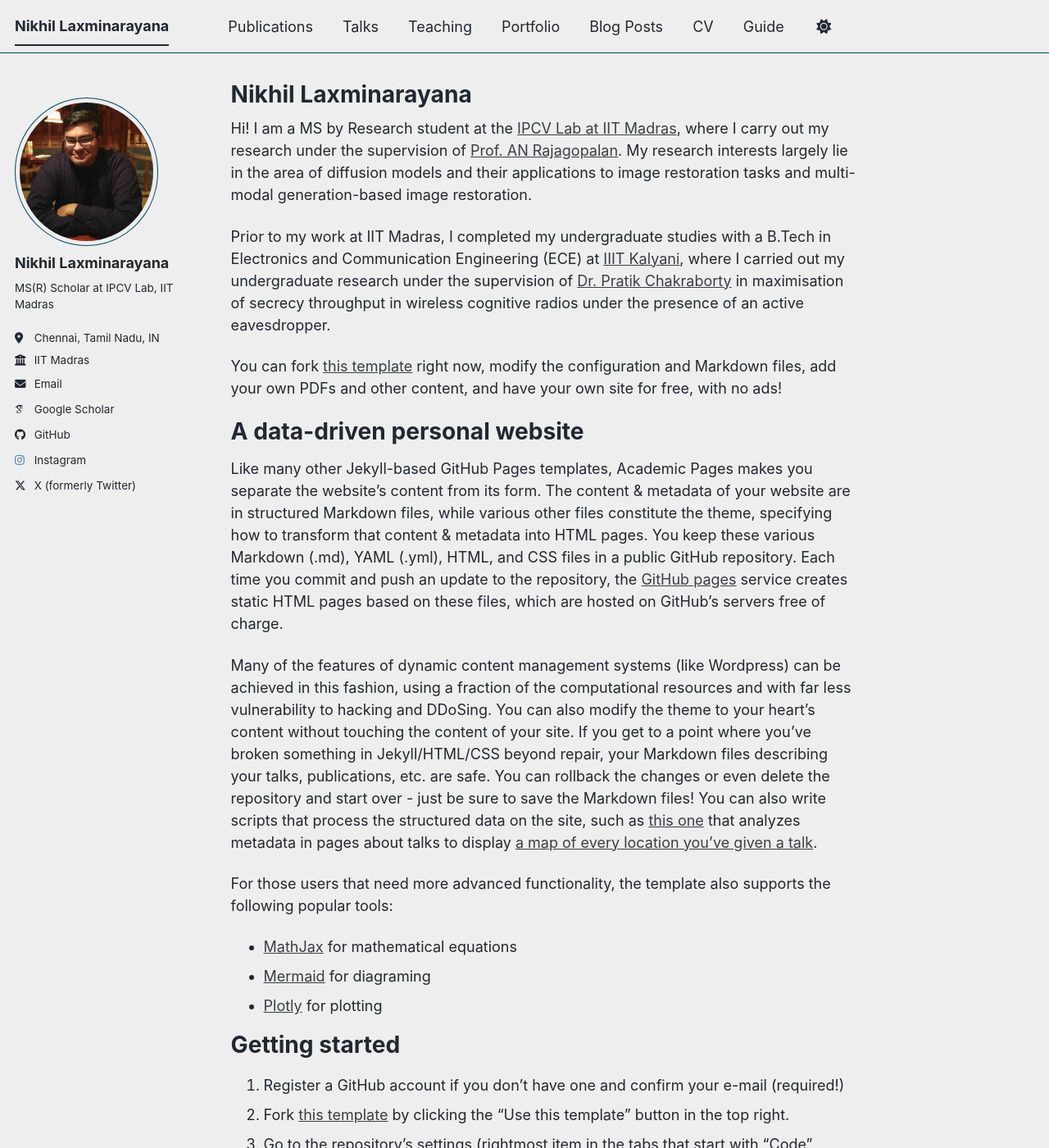
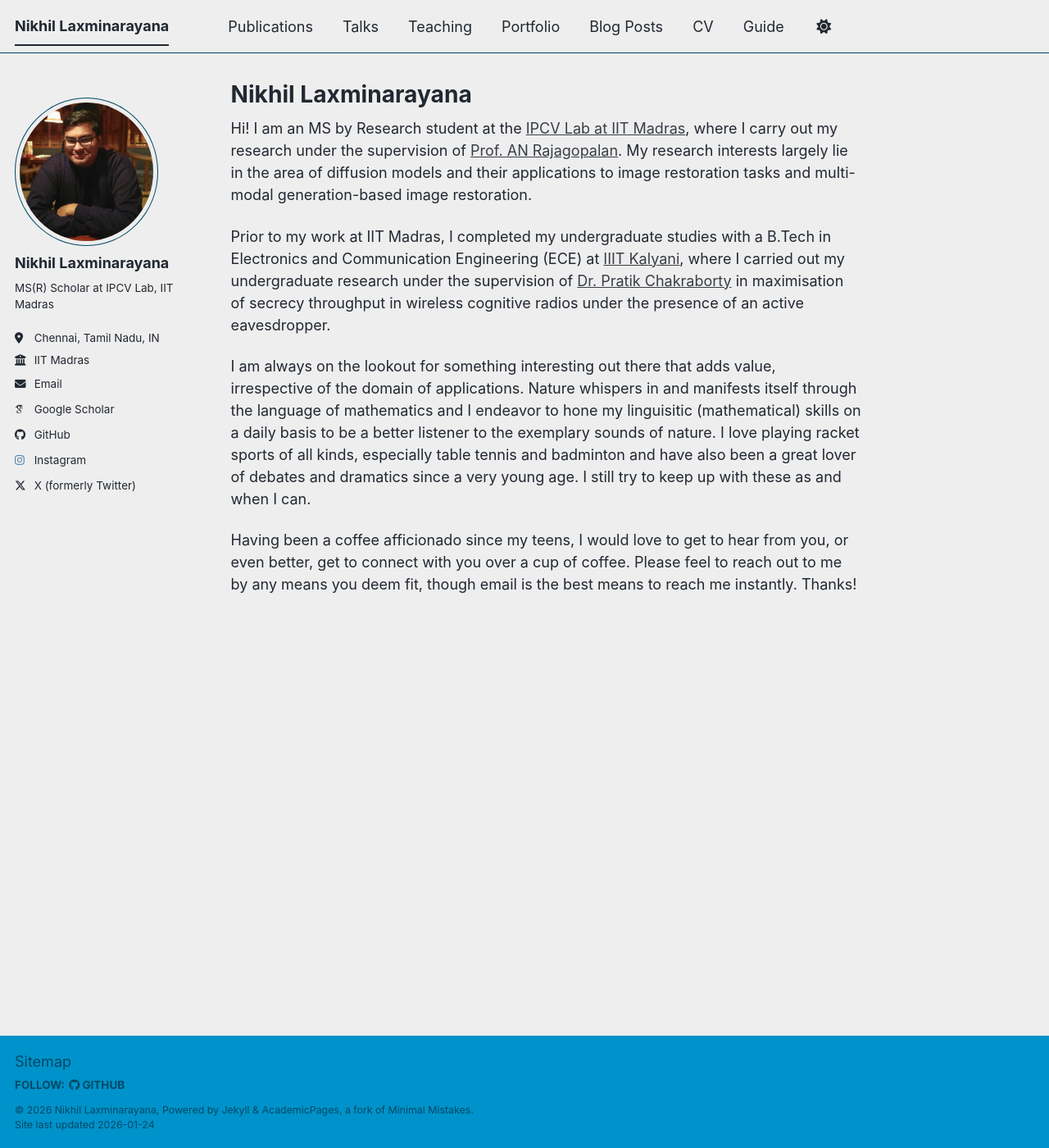
Before and after one commit to n1x1l/n1x1l.github.io, a Jekyll site: the page built from _pages/about.md, in a window 1280 px wide and 1400 px high. Shown: the whole window at 82% size. Built offline with Jekyll 4.4.1, drawn with Linux system fonts in a browser that asks for light colours; some web fonts are replaced; a script bundle is joined from its source files by our own code; library files that are not in the unit come from our copies; some of the changed text lies outside the part shown.

Commit message:
update _config.yml

```diff
--- a/_pages/about.md
+++ b/_pages/about.md
@@ -9,10 +9,15 @@ redirect_from:
 
 <!-- This is the front page of a website that is powered by the [Academic Pages template](https://github.com/academicpages/academicpages.github.io) and hosted on GitHub pages. [GitHub pages](https://pages.github.com) is a free service in which websites are built and hosted from code and data stored in a GitHub repository, automatically updating when a new commit is made to the repository. This template was forked from the [Minimal Mistakes Jekyll Theme](https://mmistakes.github.io/minimal-mistakes/) created by Michael Rose, and then extended to support the kinds of content that academics have: publications, talks, teaching, a portfolio, blog posts, and a dynamically-generated CV. Incidentally, these same features make it a great template for anyone that needs to show off a professional template! -->
 
-Hi! I am a MS by Research student at the [IPCV Lab](https://www.ee.iitm.ac.in/ipcvlab/)[ at IIT Madras](https://www.iitm.ac.in/), where I carry out my research under the supervision of [Prof. AN Rajagopalan](https://www.ee.iitm.ac.in/~raju/). My research interests largely lie in the area of diffusion models and their applications to image restoration tasks and multi-modal generation-based image restoration.
+Hi! I am an MS by Research student at the [IPCV Lab](https://www.ee.iitm.ac.in/ipcvlab/)[ at IIT Madras](https://www.iitm.ac.in/), where I carry out my research under the supervision of [Prof. AN Rajagopalan](https://www.ee.iitm.ac.in/~raju/). My research interests largely lie in the area of diffusion models and their applications to image restoration tasks and multi-modal generation-based image restoration.
 
 Prior to my work at IIT Madras, I completed my undergraduate studies with a B.Tech in Electronics and Communication Engineering (ECE) at [IIIT Kalyani](http://iiitkalyani.ac.in/), where I carried out my undergraduate research under the supervision of [Dr. Pratik Chakraborty](https://iiitkalyani.ac.in/php/facultymainpage/pc.html) in maximisation of secrecy throughput in wireless cognitive radios under the presence of an active eavesdropper.
 
+I am always on the lookout for something interesting out there that adds value, irrespective of the domain of applications. Nature whispers in and manifests itself through the language of mathematics and I endeavor to hone my linguisitic (mathematical) skills on a daily basis to be a better listener to the exemplary sounds of nature. I love playing racket sports of all kinds, especially table tennis and badminton and have also been a great lover of debates and dramatics since a very young age. I still try to keep up with these as and when I can.
+
+Having been a coffee afficionado since my teens, I would love to get to hear from you, or even better, get to connect with you over a cup of coffee. Please feel to reach out to me by any means you deem fit, though email is the best means to reach me instantly. Thanks!
+
+<!--
  You can fork [this template](https://github.com/academicpages/academicpages.github.io) right now, modify the configuration and Markdown files, add your own PDFs and other content, and have your own site for free, with no ads!
 
 A data-driven personal website
@@ -57,4 +62,4 @@ Example: editing a Markdown file for a talk
 
 For more info
 ------
-More info about configuring Academic Pages can be found in [the guide](https://academicpages.github.io/markdown/), the [growing wiki](https://github.com/academicpages/academicpages.github.io/wiki), and you can always [ask a question on GitHub](https://github.com/academicpages/academicpages.github.io/discussions). The [guides for the Minimal Mistakes theme](https://mmistakes.github.io/minimal-mistakes/docs/configuration/) (which this theme was forked from) might also be helpful.
+More info about configuring Academic Pages can be found in [the guide](https://academicpages.github.io/markdown/), the [growing wiki](https://github.com/academicpages/academicpages.github.io/wiki), and you can always [ask a question on GitHub](https://github.com/academicpages/academicpages.github.io/discussions). The [guides for the Minimal Mistakes theme](https://mmistakes.github.io/minimal-mistakes/docs/configuration/) (which this theme was forked from) might also be helpful. -->
```
